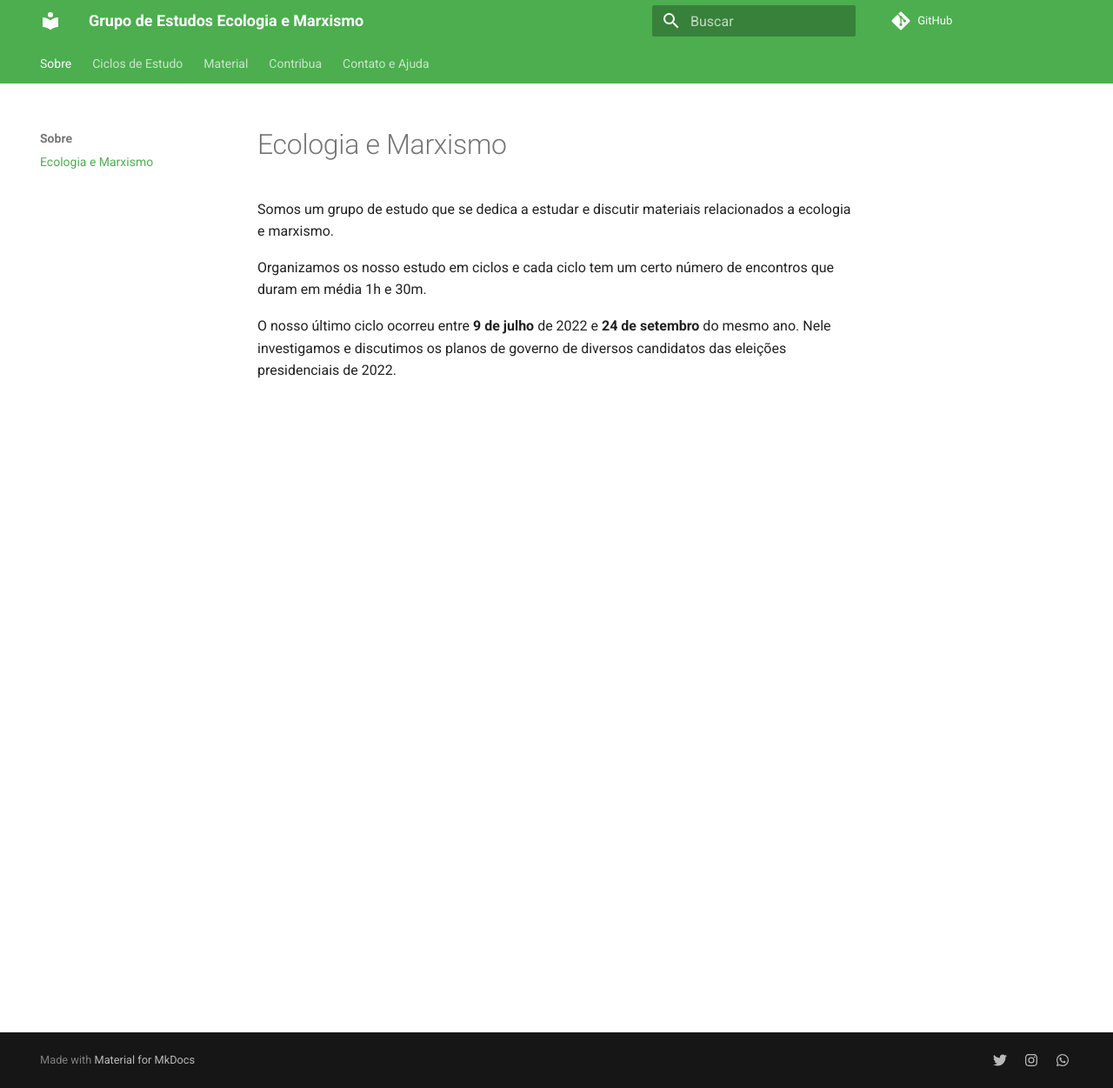
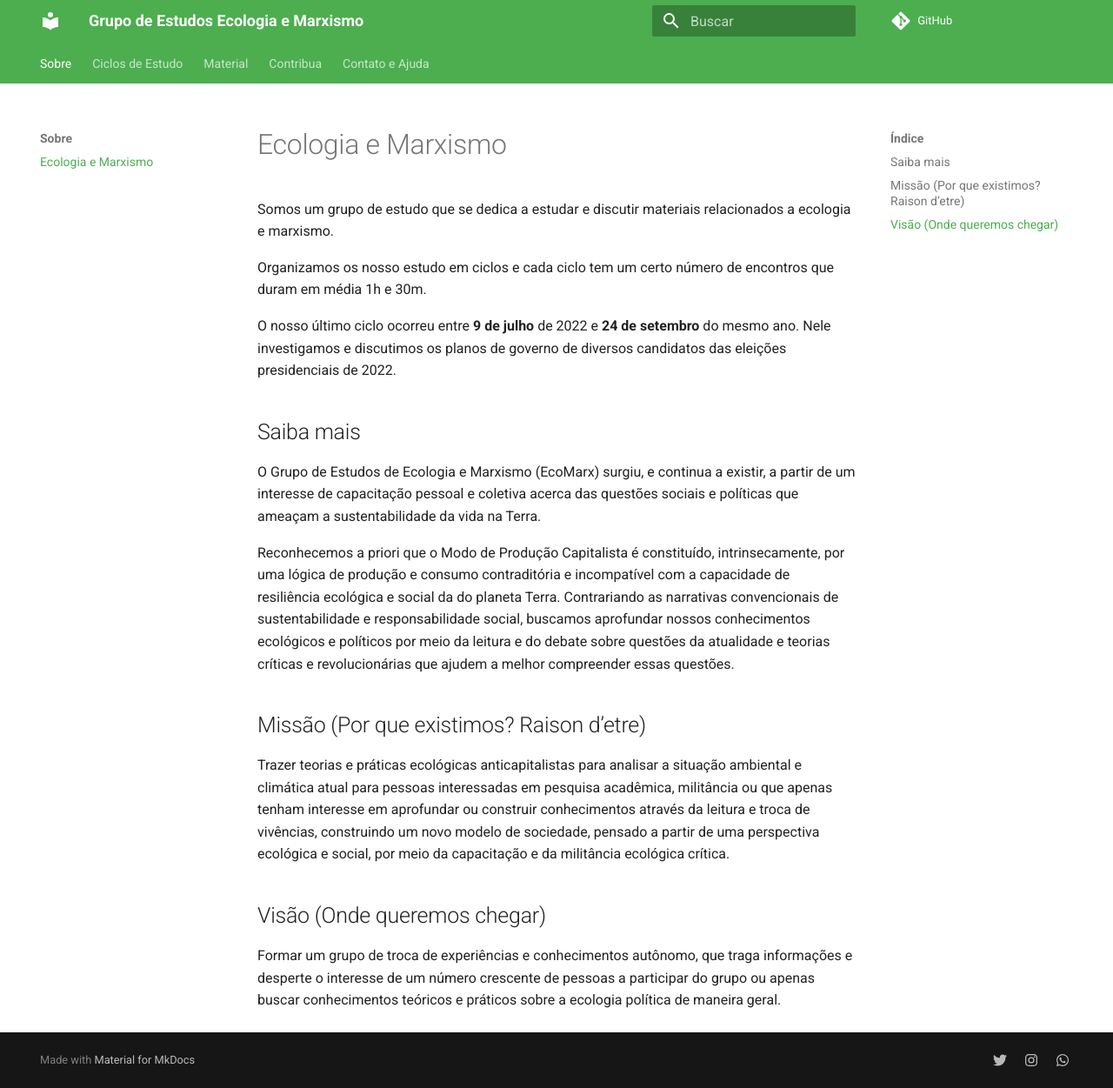
Before and after one commit to Ecomarx/ecomarx.github.io, an MkDocs documentation site: the page built from docs/index.md, in a window 1280 px wide and 1251 px high. Shown: the whole window at 87% size. Built offline with MkDocs 1.6.1 and Material for MkDocs 9.7.7, drawn with Linux system fonts in a browser that asks for light colours; comment, search, counter and statistics services are not loaded.

Commit message:
Atualização da página Sobre
Atualizei a página inicial "Sobre" com o material adicional
discutido recentemente no grupo.
Ele adiciona um pouco da história do grupo, missão e visão.

```diff
--- a/docs/index.md
+++ b/docs/index.md
@@ -6,3 +6,17 @@ Organizamos os nosso estudo em ciclos e cada ciclo tem um certo número de encon
 
 O nosso último ciclo ocorreu entre **9 de julho** de 2022 e **24 de setembro** do mesmo ano.
 Nele investigamos e discutimos os planos de governo de diversos candidatos das eleições presidenciais de 2022.
+
+## Saiba mais
+
+O Grupo de Estudos de Ecologia e Marxismo (EcoMarx) surgiu, e continua a existir, a partir de um interesse de capacitação pessoal e coletiva acerca das questões sociais e políticas que ameaçam a sustentabilidade da vida na Terra.
+
+Reconhecemos a priori que o Modo de Produção Capitalista é constituído, intrinsecamente, por uma lógica de produção e consumo contraditória e incompatível com a capacidade de resiliência ecológica e social da do planeta Terra. Contrariando as narrativas convencionais de sustentabilidade e responsabilidade social, buscamos aprofundar nossos conhecimentos ecológicos e políticos por meio da leitura e do debate sobre questões da atualidade e teorias críticas e revolucionárias que ajudem a melhor compreender essas questões.
+
+## Missão (Por que existimos? Raison d’etre)
+
+Trazer teorias e práticas ecológicas anticapitalistas para analisar a situação ambiental e climática atual para pessoas interessadas em pesquisa acadêmica, militância ou que apenas tenham interesse em aprofundar ou construir conhecimentos através da leitura e troca de vivências, construindo um novo modelo de sociedade, pensado a partir de uma perspectiva ecológica e social, por meio da capacitação e da militância ecológica crítica.
+
+## Visão (Onde queremos chegar)
+
+Formar um grupo de troca de experiências e conhecimentos autônomo, que traga informações e desperte o interesse de um número crescente de pessoas a participar do grupo ou apenas buscar conhecimentos teóricos e práticos sobre  a ecologia política de maneira geral.
```
